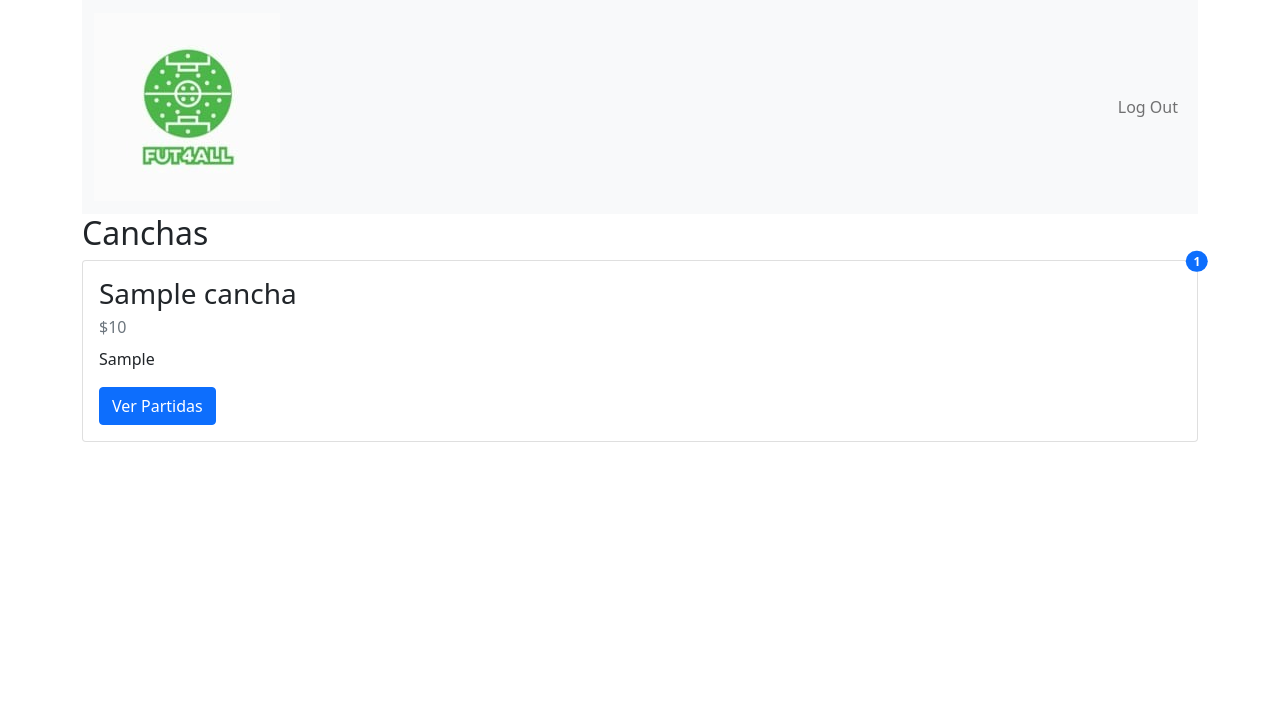
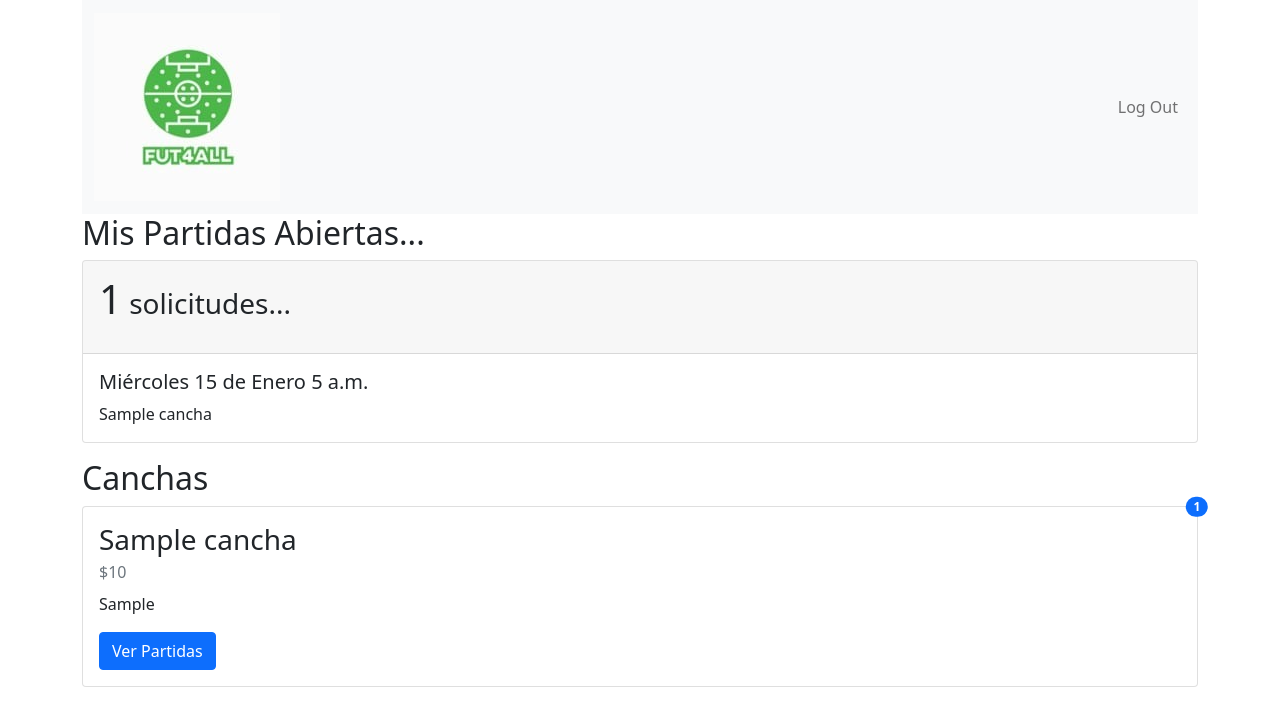
Before and after one commit to jbbenavidesr/futbol-app, a Django app: page / in a window 1280 px wide. Shown: the top 726 px of the page. Run offline with Django 3.2, Linux system fonts and the light colour scheme; a user stored in the database is signed in; tables that the repository leaves empty hold one stand-in row (values such as "Sample post"); parts of the project's set-up code (start-up, migrations or seed data) failed here and were passed over.

Commit message:
Show partida in logged home

```diff
--- a/templates/home.html
+++ b/templates/home.html
@@ -4,6 +4,29 @@
 {% block title %}Página prinicipal{% endblock title %}
 
 {% block content %}
+{% if user.is_authenticated %}
+<section>
+    <h2>Mis Partidas Abiertas...</h2>
+    <ul class="list-unstyled row">
+        {% for partida in user.partidas.all %}
+        <li class="col">
+            <article class="card">
+                <header class="card-header">
+                    <p class="fs-3">
+                        <span class="fs-1">{{ partida.solicitudes.all |length }}</span> solicitudes...
+                    </p>
+                </header>
+                <div class="card-body">
+                    <h3 class="card-title fs-5">{{ partida.cuando|date:"l j \d\e F P" }}</h3>
+                    <p class="card-text">{{ partida.cancha }}</p>
+                </div>
+            </article>
+        </li>
+        {% endfor %}
+    </ul>
+</section>
+{% endif %}
+<section>
     <h2>Canchas</h2>
     <ul class="row list-unstyled">
         {% for cancha in lista_canchas %}
@@ -24,5 +47,5 @@
         </li>
         {% endfor %}
     </ul>
-
+</section>
 {% endblock content %}
```
Lines whose indentation alone changed are shown as unchanged.
